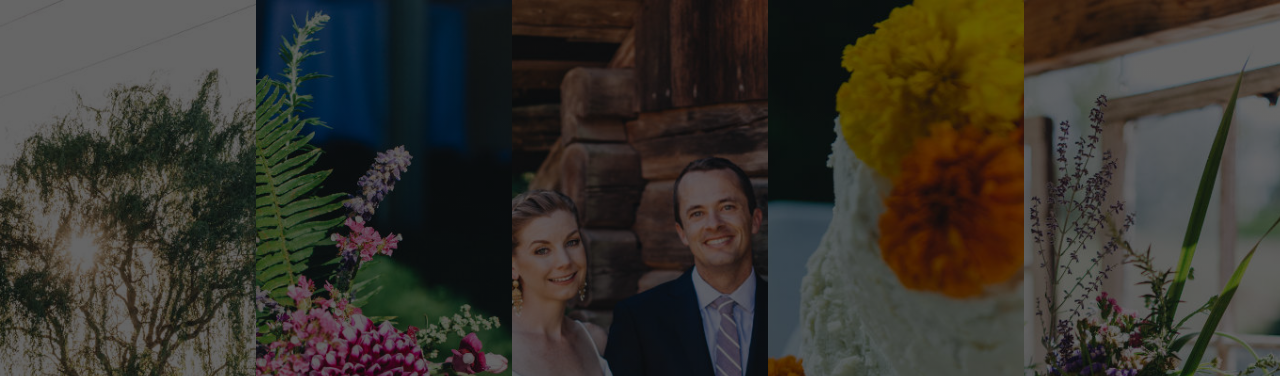
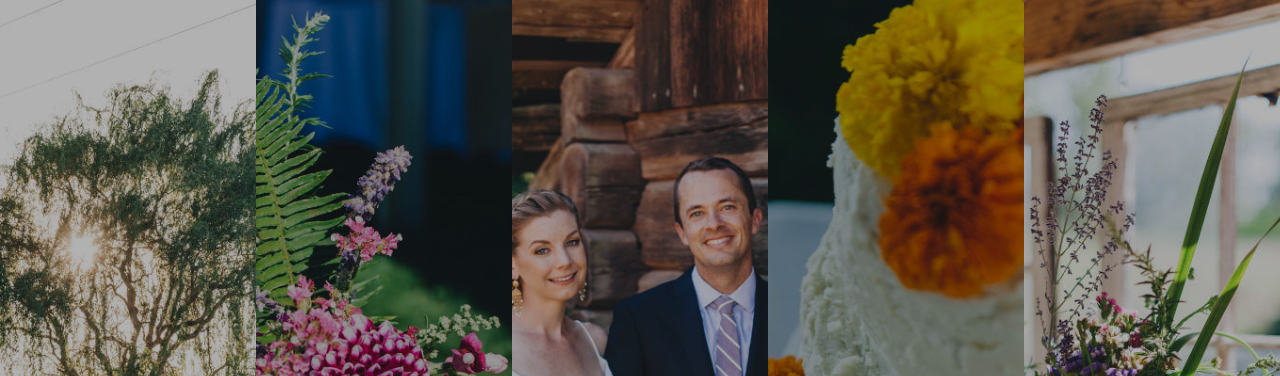
Before and after one commit to J2D2Development/wedding-gallery, a plain HTML site: page index.html in a window 1280 px wide. Shown: the top 376 px of the page. Drawn offline with Linux system fonts and the light colour scheme; a web font is replaced by a local one.

Commit message:
Tweaking image screen opacity

```diff
--- a/styles.css
+++ b/styles.css
@@ -60,31 +60,31 @@ html, body {
 
 
 .panel1 {
-    background-image: linear-gradient(rgba(0,0,0,0.6),rgba(0,0,0,0.6)), url('./img/tree.jpg');
+    background-image: linear-gradient(rgba(0,0,0,0.3),rgba(0,0,0,0.3)), url('./img/tree.jpg');
     background-repeat: no-repeat;
     background-size: cover;
     background-position: center center;
 }
 .panel2 {
-    background-image: linear-gradient(rgba(0,0,0,0.6),rgba(0,0,0,0.6)), url('./img/limes.jpg');
+    background-image: linear-gradient(rgba(0,0,0,0.4),rgba(0,0,0,0.4)), url('./img/limes.jpg');
     background-repeat: no-repeat;
     background-size: cover;
     background-position: center center;
 }
 .panel3 {
-    background-image: linear-gradient(rgba(0,0,0,0.6),rgba(0,0,0,0.6)), url('./img/ash-joe-barn.jpg');
+    background-image: linear-gradient(rgba(0,0,0,0.3),rgba(0,0,0,0.3)), url('./img/ash-joe-barn.jpg');
     background-repeat: no-repeat;
     background-size: cover;
     background-position: center center;
 }
 .panel4 {
-    background-image: linear-gradient(rgba(0,0,0,0.6),rgba(0,0,0,0.6)), url('./img/cake.jpg');
+    background-image: linear-gradient(rgba(0,0,0,0.4),rgba(0,0,0,0.4)), url('./img/cake.jpg');
     background-repeat: no-repeat;
     background-size: cover;
     background-position: center center;
 }
 .panel5 {
-    background-image: linear-gradient(rgba(0,0,0,0.6),rgba(0,0,0,0.6)), url('./img/flowers.jpg');
+    background-image: linear-gradient(rgba(0,0,0,0.3),rgba(0,0,0,0.3)), url('./img/flowers.jpg');
     background-repeat: no-repeat;
     background-size: cover;
     background-position: center center;
```
Also changed, not shown: 1 other file.
